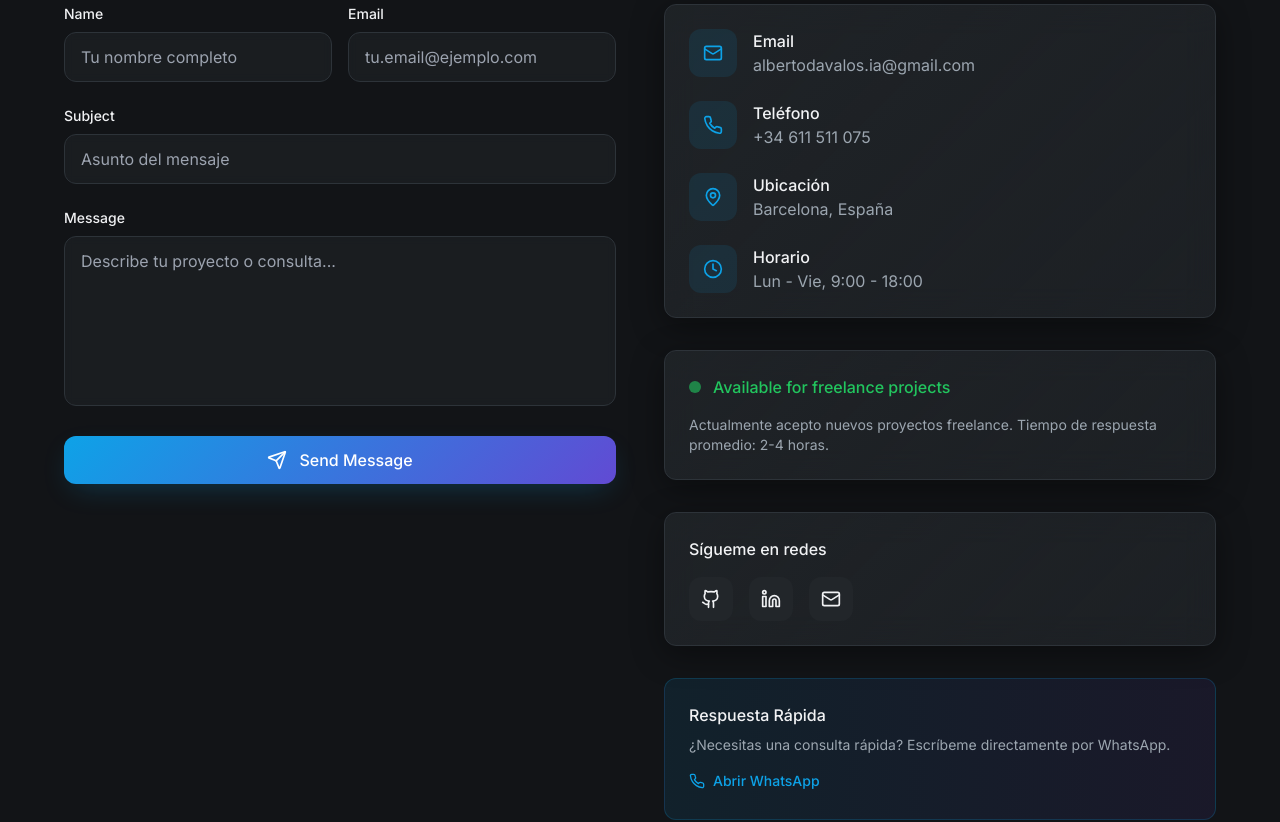
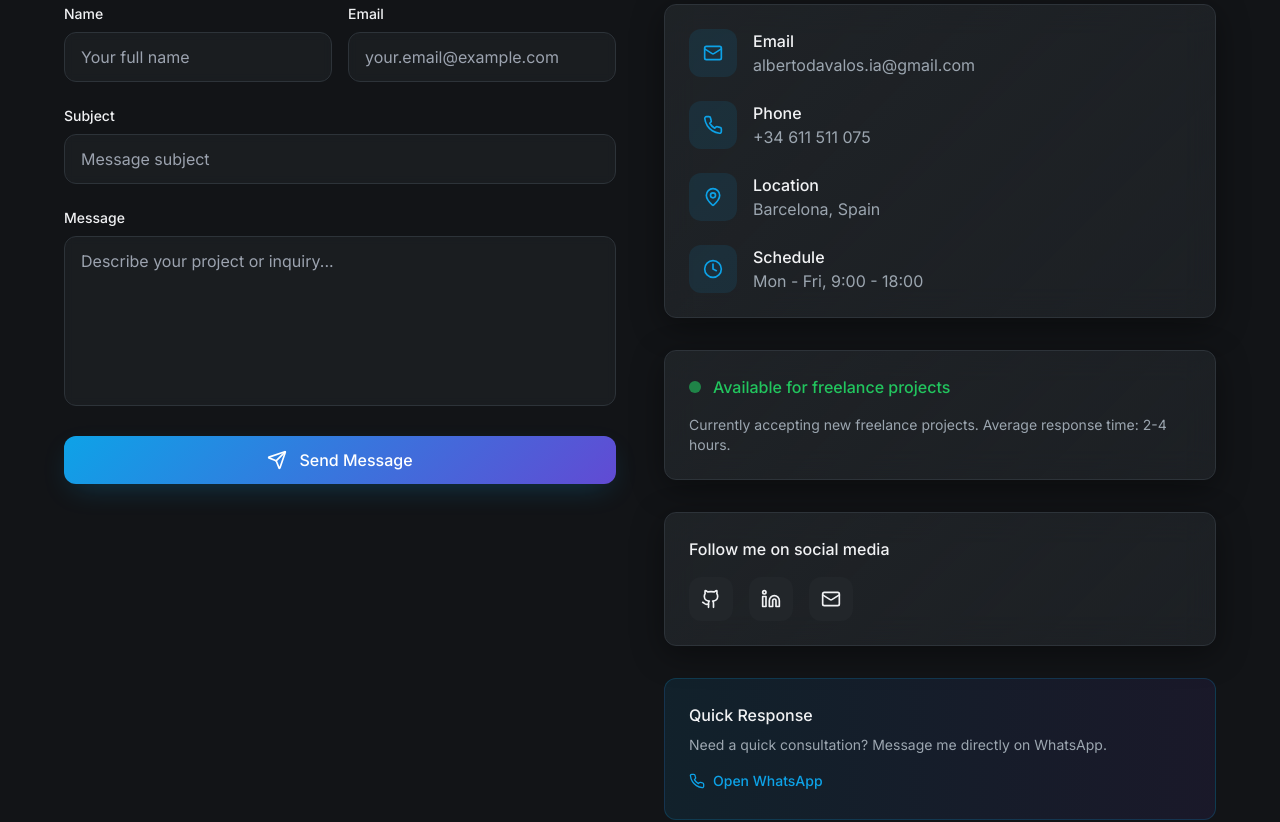
Before and after one commit to Kstor10/albertodavalos, a React (Vite) app: page / in a window 1280 px wide. Shown: the part 4580-5402 px from the top of the page. Built offline with nearby package versions, Linux system fonts and the light colour scheme.

Commit message:
Translate and fix buttons
Translate all content to English and ensure all buttons are functional.

```diff
--- a/src/components/Contact.tsx
+++ b/src/components/Contact.tsx
@@ -22,8 +22,8 @@ const Contact: React.FC = () => {
     await new Promise(resolve => setTimeout(resolve, 1000));
 
     toast({
-      title: "Mensaje enviado",
-      description: "Gracias por contactarme. Te responderé pronto.",
+      title: "Message sent",
+      description: "Thank you for contacting me. I'll respond soon.",
     });
 
     setFormData({ name: '', email: '', subject: '', message: '' });
@@ -46,29 +46,37 @@ const Contact: React.FC = () => {
     },
     {
       icon: Phone,
-      label: 'Teléfono',
+      label: 'Phone',
       value: '+34 611 511 075',
       href: 'tel:+34611511075'
     },
     {
       icon: MapPin,
-      label: 'Ubicación',
-      value: 'Barcelona, España',
+      label: 'Location',
+      value: 'Barcelona, Spain',
       href: '#'
     },
     {
       icon: Clock,
-      label: 'Horario',
-      value: 'Lun - Vie, 9:00 - 18:00',
+      label: 'Schedule',
+      value: 'Mon - Fri, 9:00 - 18:00',
       href: '#'
     }
   ];
+
+  const copyEmail = () => {
+    navigator.clipboard.writeText('albertodavalos.ia@gmail.com');
+    toast({
+      title: "Email copied!",
+      description: "albertodavalos.ia@gmail.com has been copied to your clipboard.",
+    });
+  };
 
   const socialLinks = [
     {
       icon: Github,
       label: 'GitHub',
-      href: 'https://github.com/luisalbertodavalos',
+      href: 'https://github.com/Kstor10',
       color: 'hover:text-gray-400'
     },
     {
@@ -80,8 +88,9 @@ const Contact: React.FC = () => {
     {
       icon: Mail,
       label: 'Email',
-      href: 'mailto:albertodavalos.ia@gmail.com',
-      color: 'hover:text-green-400'
+      href: '#',
+      color: 'hover:text-green-400',
+      onClick: copyEmail
     }
   ];
 
@@ -102,9 +111,9 @@ const Contact: React.FC = () => {
           {/* Contact Form */}
           <div className="space-y-8">
             <div>
-              <h3 className="text-2xl font-bold mb-4">Envíame un mensaje</h3>
+              <h3 className="text-2xl font-bold mb-4">Send me a message</h3>
               <p className="text-muted-foreground mb-8">
-                Cuéntame sobre tu proyecto y trabajemos juntos para hacerlo realidad.
+                Tell me about your project and let's work together to make it a reality.
               </p>
             </div>
 
@@ -122,7 +131,7 @@ const Contact: React.FC = () => {
                     onChange={handleChange}
                     required
                     className="glass-input w-full"
-                    placeholder="Tu nombre completo"
+                    placeholder="Your full name"
                   />
                 </div>
 
@@ -138,7 +147,7 @@ const Contact: React.FC = () => {
                     onChange={handleChange}
                     required
                     className="glass-input w-full"
-                    placeholder="tu.email@ejemplo.com"
+                    placeholder="your.email@example.com"
                   />
                 </div>
               </div>
@@ -155,7 +164,7 @@ const Contact: React.FC = () => {
                   onChange={handleChange}
                   required
                   className="glass-input w-full"
-                  placeholder="Asunto del mensaje"
+                  placeholder="Message subject"
                 />
               </div>
 
@@ -171,7 +180,7 @@ const Contact: React.FC = () => {
                   required
                   rows={6}
                   className="glass-input w-full resize-none"
-                  placeholder="Describe tu proyecto o consulta..."
+                  placeholder="Describe your project or inquiry..."
                 />
               </div>
 
@@ -183,7 +192,7 @@ const Contact: React.FC = () => {
                 {isSubmitting ? (
                   <>
                     <div className="w-5 h-5 border-2 border-white/30 border-t-white rounded-full animate-spin" />
-                    Enviando...
+                    Sending...
                   </>
                 ) : (
                   <>
@@ -240,17 +249,26 @@ const Contact: React.FC = () => {
                 <span className="font-medium text-green-500">{t('contact.availability')}</span>
               </div>
               <p className="text-muted-foreground text-sm">
-                Actualmente acepto nuevos proyectos freelance. Tiempo de respuesta promedio: 2-4 horas.
+                Currently accepting new freelance projects. Average response time: 2-4 hours.
               </p>
             </div>
 
             {/* Social Links */}
             <div className="cyber-card p-6">
-              <h4 className="font-medium mb-4">Sígueme en redes</h4>
+              <h4 className="font-medium mb-4">Follow me on social media</h4>
               <div className="flex space-x-4">
                 {socialLinks.map((social) => {
                   const Icon = social.icon;
-                  return (
+                  return social.onClick ? (
+                    <button
+                      key={social.label}
+                      onClick={social.onClick}
+                      className={`p-3 rounded-lg bg-muted hover:bg-muted/80 transition-all duration-300 hover:scale-110 ${social.color}`}
+                      aria-label={social.label}
+                    >
+                      <Icon size={20} />
+                    </button>
+                  ) : (
                     <a
                       key={social.label}
                       href={social.href}
@@ -268,9 +286,9 @@ const Contact: React.FC = () => {
 
             {/* Quick Response */}
             <div className="bg-gradient-to-r from-primary/10 to-secondary/10 rounded-xl p-6 border border-primary/20">
-              <h4 className="font-medium mb-2">Respuesta Rápida</h4>
+              <h4 className="font-medium mb-2">Quick Response</h4>
               <p className="text-sm text-muted-foreground mb-4">
-                ¿Necesitas una consulta rápida? Escríbeme directamente por WhatsApp.
+                Need a quick consultation? Message me directly on WhatsApp.
               </p>
               <a
                 href="https://wa.me/34611511075"
@@ -279,7 +297,7 @@ const Contact: React.FC = () => {
                 className="inline-flex items-center gap-2 text-sm font-medium text-primary hover:text-primary-700 transition-colors"
               >
                 <Phone size={16} />
-                Abrir WhatsApp
+                Open WhatsApp
               </a>
             </div>
           </div>
```
